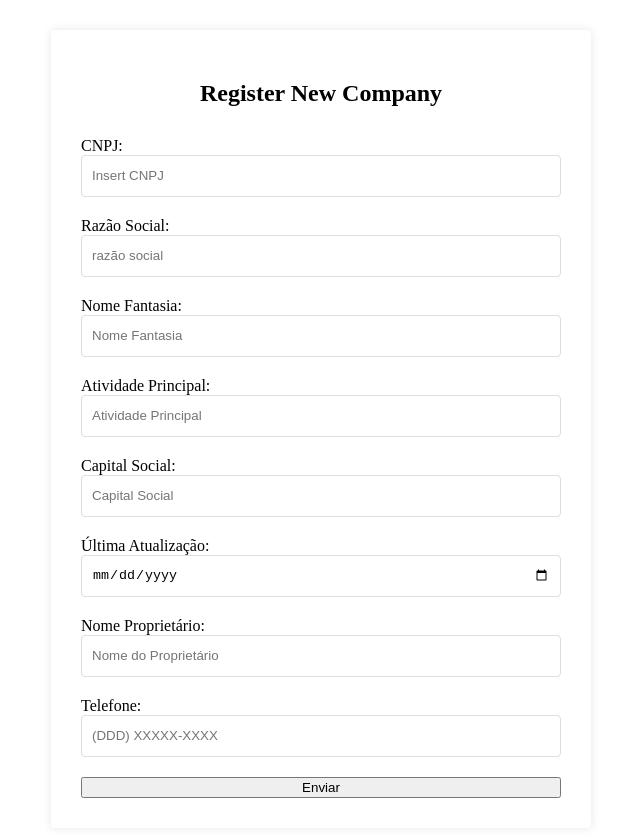
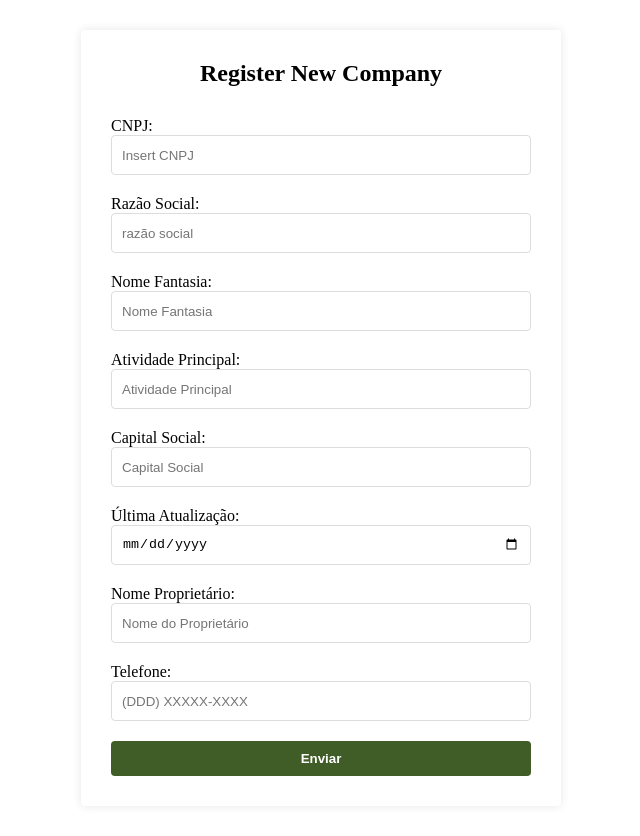
Before and after one commit to RafaelRani/Empresas, a React (Vite) app: page /company in a window 1280 px wide. Shown: the top 836 px of the page, without its empty margins (319-959 px from the left). Built offline with nearby package versions, Linux system fonts and the light colour scheme.

Commit message:
validação de formulário

```diff
--- a/package.json
+++ b/package.json
@@ -9,10 +9,13 @@
     "preview": "vite preview"
   },
   "dependencies": {
+    "cnpj": "^4.0.1",
     "react": "^18.2.0",
     "react-dom": "^18.2.0",
     "react-router-dom": "^6.6.2",
-    "styled-components": "^5.3.6"
+    "react-toastify": "^9.1.1",
+    "styled-components": "^5.3.6",
+    "validator": "^13.7.0"
   },
   "devDependencies": {
     "@types/react": "^18.0.26",
--- a/src/App.jsx
+++ b/src/App.jsx
@@ -1,7 +1,11 @@
 import { BrowserRouter, Routes, Route } from 'react-router-dom';
+import { ToastContainer } from 'react-toastify';
+import "react-toastify/dist/ReactToastify.css";
+
 import Home from './pages/Home';
 import NotFound from '../src/pages/NotFound';
 import FormCompany from './pages/FormCompany';
+import GlobalStyle from './styles/GlobalStyles'; // estilização global da aplicação
 
 function App() {
 
@@ -12,6 +16,8 @@ function App() {
         <Route path="/company" element={<FormCompany />} />
         <Route path="*" element={<NotFound />} />
       </Routes>
+      <GlobalStyle />
+      <ToastContainer autoClose={3000} className="toast-container" />
     </BrowserRouter>
   )
 }
--- a/src/pages/FormCompany/index.jsx
+++ b/src/pages/FormCompany/index.jsx
@@ -1,30 +1,122 @@
-import React, { useState } from 'react';
+import React, { useState, useEffect } from 'react';
+import { validate } from 'cnpj';
+import { toast } from 'react-toastify';
+import { isFloat, isDate, isMobilePhone } from 'validator';
+
 import { Container } from '../../styles/GlobalStyles';
-import { Form, Title } from './styled';
+import { Form, Title, Error } from './styled';
+
 
 export default function FormCompany(){
-    const [cnpj, set_cnpj] = useState('');
-    const [razao_social, set_razao_social] = useState('');
-    const [nome_fantasia, set_nome_fantasia] = useState('');
-    const [atividade, set_atividade] = useState('')
-    const [capital_social, set_capital_social] = useState('');
-    const [ultima_atl, set_ultima_atl] = useState('');
-    const [nome_prop, set_nome_prop] = useState('');
-    const [telefone, set_telefone] = useState('');
+    const [cnpj, setCnpj] = useState('');
+    const [razaoSocial, setRazaoSocial] = useState('');
+    const [nomeFantasia, setNomeFantasia] = useState('');
+    const [atividade, setAtividade] = useState('')
+    const [capitalSocial, setCapitalSocial] = useState('');
+    const [ultimaAtl, setUltimaAtl] = useState('');
+    const [nomeProp, setNomeProp] = useState('');
+    const [telefone, setTelefone] = useState('');
+
+    const [cnpjError, setCnpjError] = useState('');
+    const [razaoSocialError, setRazaoSocialError] = useState('');
+    const [nomeFantasiaError, setNomeFantasiaError] = useState('');
+    const [atividadeError, setAtividadeError] = useState('')
+    const [capitalSocialError, setCapitalSocialError] = useState('');
+    const [ultimaAtlError, setUltimaAtlError] = useState('');
+    const [nomePropError, setNomePropError] = useState('');
+    const [telefoneError, setTelefoneError] = useState('');
+
+    const handleSubmit = (e) => {
+      e.preventDefault();
+
+      setCnpjError('');
+      setRazaoSocialError('');
+      setNomeFantasiaError('');
+      setAtividadeError('');
+      setCapitalSocialError('');
+      setUltimaAtlError('');
+      setNomePropError('');
+      setTelefoneError('');
+
+      // validação de entrada
+      let formErrors = false;
+      if(!validate(cnpj)) {
+        setCnpjError("CNPJ inválido!");
+        formErrors = true;
+      }
+      if (razaoSocial.length < 3 || razaoSocial.length > 255) {
+        setRazaoSocialError('Razão Social precisa ter entre 3 e 255 caracteres');
+        formErrors = true;
+      }
+      if (nomeFantasia.length < 1 || nomeFantasia.length > 255) {
+        setNomeFantasiaError('Nome Fantasia precisa ter entre 1 e 255 caracteres');
+        formErrors = true;
+      }
+      if (atividade.length < 3 || atividade.length > 350) {
+        setAtividadeError('Atividade precisa ter entre 3 e 350 caracteres');
+        formErrors = true;
+      }
+      if (!isFloat(String(capitalSocial))) {
+        setCapitalSocialError('Capital Social inválido!');
+        formErrors = true;
+      }
+      if(!isDate(String(ultimaAtl))){
+        setUltimaAtlError('Data inválida!')
+        formErrors = true;
+      }
+      if (nomeProp.length < 3 || nomeProp.length > 255) {
+        setNomePropError('O nome do proprietário precisa ter entre 3 e 255 caracteres');
+        formErrors = true;
+      }
+      if(!isMobilePhone(String(telefone))) {
+        setTelefoneError('Número de telefone inválido!')
+        formErrors = true;
+      }
+
+      if (formErrors) return;
+
+      toast.success("tudo certo!")
+    }
 
     return(
         <Container>
             <Title>Register New Company</Title>
-            <Form>
-                CNPJ: <input type="text" placeholder="Insert CNPJ" onChange={(e) => set_cnpj(e.target.value)} />
-                Razão Social: <input type="text" placeholder="razão social" onChange={(e) => set_razao_social(e.target.value)} />
-                Nome Fantasia: <input type="text" placeholder="Nome Fantasia" onChange={(e) => set_nome_fantasia(e.target.value)} />
-                Atividade Principal: <input type="text" placeholder="Atividade Principal" onChange={(e) => set_atividade(e.target.value)} />
-                Capital Social: <input type="number" placeholder="Capital Social" onChange={(e) => set_capital_social(e.target.value)} />
-                Última Atualização: <input type="date" placeholder="Ultima Atualização" onChange={(e) => set_ultima_atl(e.target.value)} />
+            <p>{cnpj}</p>
+            {razaoSocial}
+            <Form onSubmit={handleSubmit}>
+                <label htmlFor='cnpj'>
+                  CNPJ: <input id='cnpj' type="text" placeholder="Insert CNPJ" onChange={(e) => setCnpj(e.target.value)} />
+                  <Error>{cnpjError}</Error>
+                </label>
+                <label htmlFor='razaoSocial'>
+                  Razão Social: <input type="text" id='razaoSocial' placeholder="razão social" onChange={(e) => setRazaoSocial(e.target.value)} />
+                  <Error>{razaoSocialError}</Error>
+                </label>
+                <label htmlFor="nomeFantasia">
+                  Nome Fantasia: <input type="text" id='nomeFantasia' placeholder="Nome Fantasia" onChange={(e) => setNomeFantasia(e.target.value)} />
+                  <Error>{nomeFantasiaError}</Error>
+                </label>
+                <label htmlFor="atividade">
+                  Atividade Principal: <input type="text" id='atividade' placeholder="Atividade Principal" onChange={(e) => setAtividade(e.target.value)} />
+                  <Error>{atividadeError}</Error>
+                </label>
+                <label htmlFor="capitalSocial">
+                  Capital Social: <input type="text" id='capitalSocial' placeholder="Capital Social" onChange={(e) => setCapitalSocial(e.target.value)} />
+                  <Error>{capitalSocialError}</Error>
+                </label>
+                <label htmlFor="ultimaAtl">
+                  Última Atualização: <input type="date" id='ultimaAtl' placeholder="Ultima Atualização" onChange={(e) => setUltimaAtl(e.target.value)} />
+                  <Error>{ultimaAtlError}</Error>
+                </label>
                 {/* campos não trazidos pela API */}
-                Nome Proprietário: <input type="text" placeholder="Nome do Proprietário" onChange={(e) => set_nome_prop(e.target.value)} />
-                Telefone: <input type="tel" placeholder="(DDD) XXXXX-XXXX" onChange={(e) => set_telefone(e.target.value)} />
+                <label htmlFor="nomeProp">
+                  Nome Proprietário: <input type="text" id='nomeProp' placeholder="Nome do Proprietário" onChange={(e) => setNomeProp(e.target.value)} />
+                  <Error>{nomePropError}</Error>
+                </label>
+                <label htmlFor="telefone">
+                  Telefone: <input type="tel" id='telefone' placeholder="(DDD) XXXXX-XXXX" onChange={(e) => setTelefone(e.target.value)} />
+                  <Error>{telefoneError}</Error>
+                </label>
                 <button type="submit">Enviar</button>
             </Form>
         </Container>
--- a/src/pages/FormCompany/styled.js
+++ b/src/pages/FormCompany/styled.js
@@ -5,15 +5,42 @@ export const Form = styled.form`
   display: flex;
   flex-direction: column;
 
+  label {
+    margin-bottom: 20px;
+    display: flex;
+    flex-direction: column;
+  }
+
   input {
     height: 40px;
-    margin-bottom: 20px;
     border: 1px solid #ddd;
     border-radius: 4px;
     padding: 0 10px;
+  }
+
+  button {
+    cursor: pointer;
+    background: #405d27;
+    border: none;
+    color: #fff;
+    padding: 10px 20px;
+    border-radius: 4px;
+    font-weight: 700;
+    transition: all 300ms; //para alternar a mudança mais suavemente
+  }
+
+  button:hover {
+    filter: brightness(75%); //tira mais o brilho, escurece mais
   }
 `;
 
 export const Title = styled.h1`
   text-align: center;
 `;
+
+export const Error = styled.small`
+  color: #d64161;
+  font-family: 'Lucida Sans', 'Lucida Sans Regular', 'Lucida Grande', 'Lucida Sans Unicode', Geneva, Verdana, sans-serif;
+  margin-top: 0px;
+  padding: 0px;
+`;
```
Also changed, not shown: 1 other file (tests, documents, lock files or other folders).
